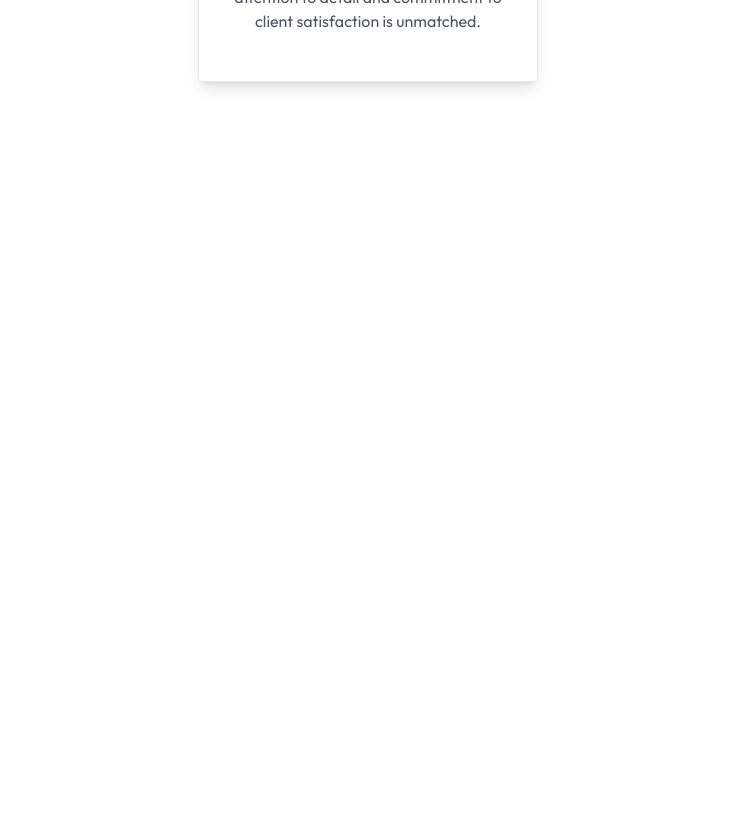
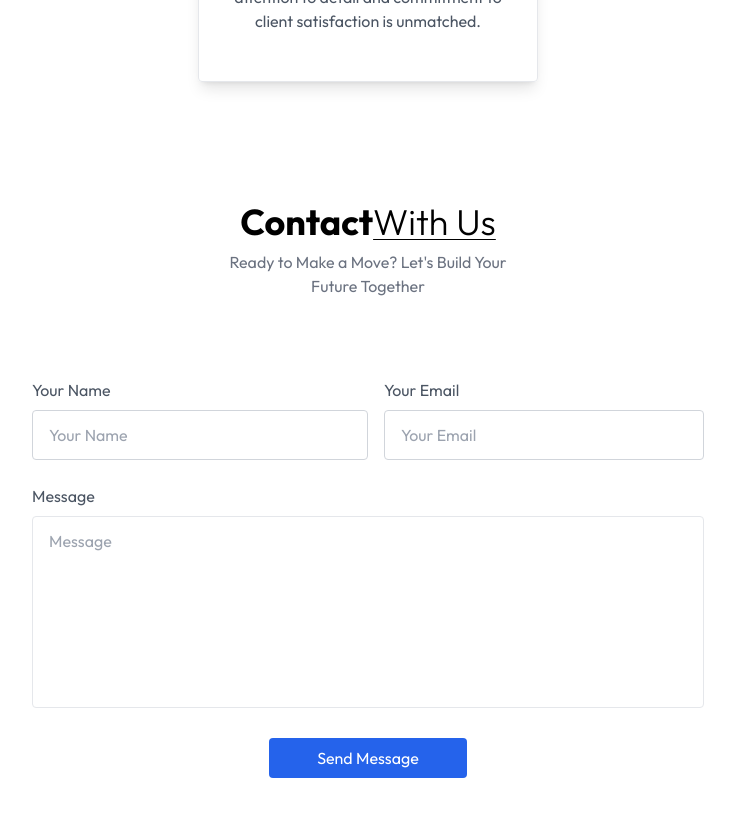
Before and after one commit to Azizjon-Atamuradov/Real-Estate, a React (Vite) app: page / in a window 1280 px wide. Shown: the part 3400-4216 px from the top of the page, without its empty margins (272-1007 px from the left). Before the commit the page ends 3522 px from the top, so only its background shows below. Built offline with nearby package versions, Linux system fonts and the light colour scheme.

Commit message:
Contact component added

```diff
--- a/src/App.jsx
+++ b/src/App.jsx
@@ -1,4 +1,5 @@
 import About from "./components/About";
+import Contact from "./components/Contact";
 import Header from "./components/Header";
 import Projects from "./components/Projects";
 import Testimonails from "./components/Testimonails";
@@ -9,7 +10,8 @@
       <Header />
       <About />
       <Projects />
-      <Testimonails/>
+      <Testimonails />
+      <Contact/>
     </div>
   );
 };
--- /dev/null
+++ b/src/components/Contact.jsx
@@ -0,0 +1,52 @@
+import React from "react";
+
+const Contact = () => {
+  return (
+    <div
+      className="text-center p-6 py-20 lg:px-32 w-full overflow-hidden"
+      id="Contact"
+    >
+      <h1 className="text-2xl sm:text-4xl font-bold mb-2 text-center">
+        Contact
+        <span className="underline underline-offset-4 decoration-1 under font-light">
+          With Us
+        </span>
+      </h1>
+      <p className="text-center text-gray-500 mb-12 max-w-80 mx-auto">
+        Ready to Make a Move? Let's Build Your Future Together
+      </p>
+
+      <form className="max-w-2xl mx-auto text-gray-600 pt-8">
+        <div className="flex flex-wrap">
+          <div className="w-full md:w-1/2 text-left">
+            Your Name
+            <input
+              className="w-full border border-gray-300 rounded py-3 px-4 mt-2"
+              name="Name"
+              type="text"
+              placeholder="Your Name"
+              required
+            />
+          </div>
+          <div className="w-full md:w-1/2 text-left md:pl-4">
+            Your Email
+            <input
+              className="w-full border border-gray-300 rounded py-3 px-4 mt-2"
+              name="Email"
+              type="email"
+              placeholder="Your Email"
+              required
+            />
+          </div>
+              </div>
+              <div className="my-6 text-left">
+                  Message
+                  <textarea className="w-full border border-gary-300 rounded py-3 px-4 mt-2 h-48 resize-none" name="Message" placeholder="Message" required></textarea>
+              </div>
+              <button className="bg-blue-600 text-white py-2 px-12 mb-10 rounded">Send Message</button>
+      </form>
+    </div>
+  );
+};
+
+export default Contact;
```
